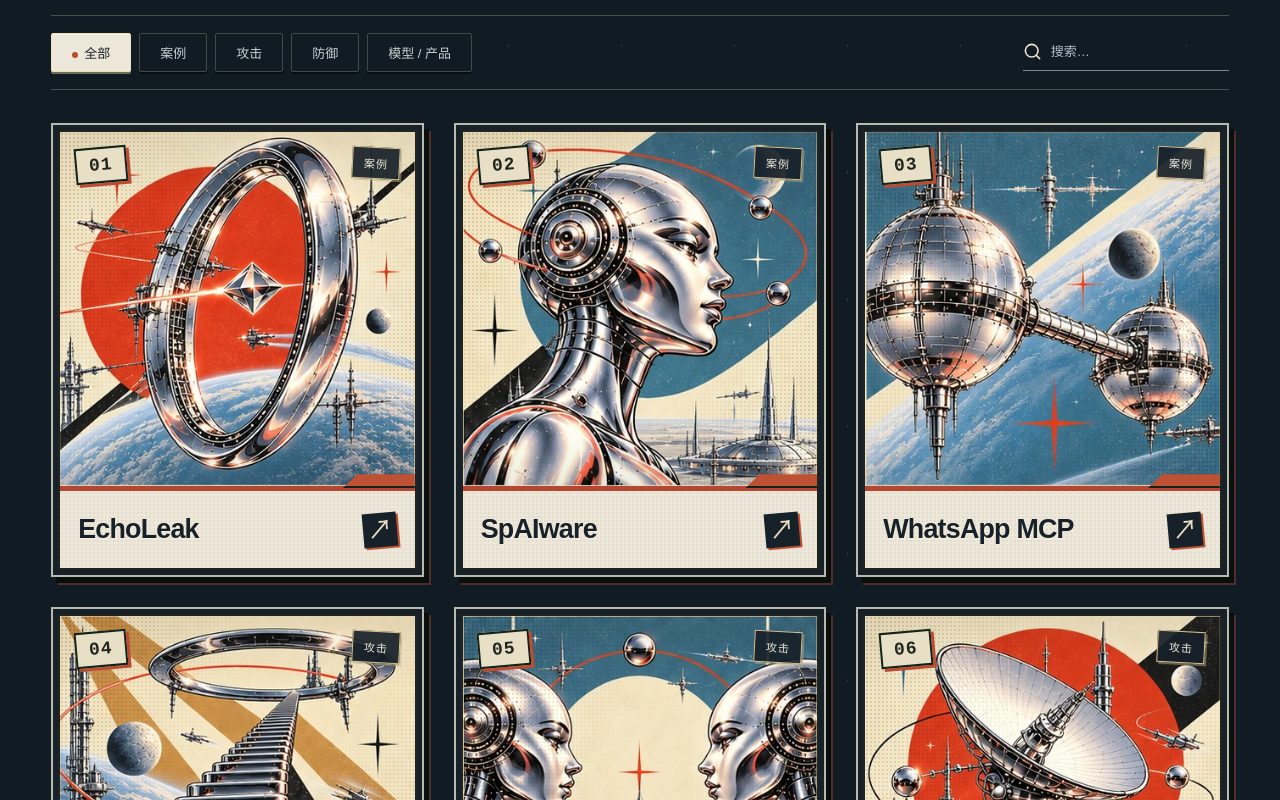
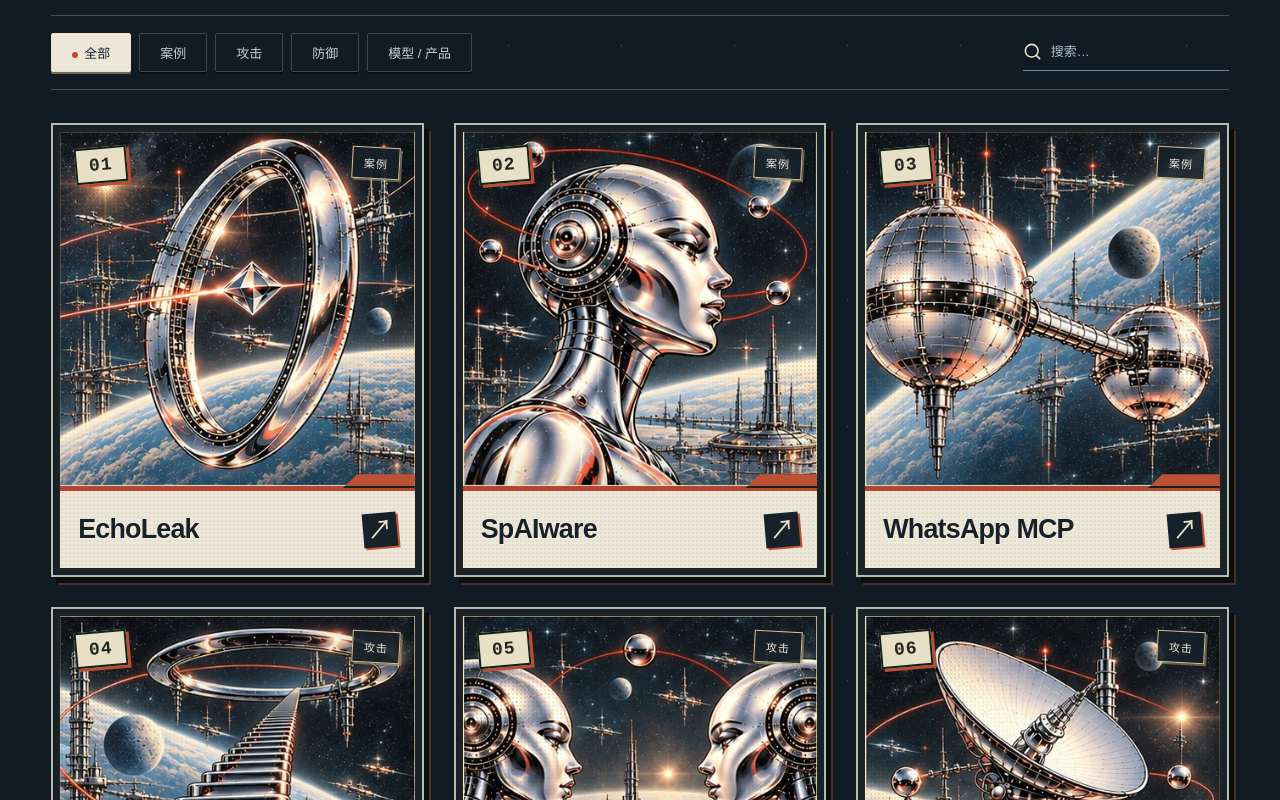
Before and after one commit to utopiazzr/safety-atlas, a React (Vite) app: page / in a window 1280 px wide. Shown: the part 980-1780 px from the top of the page. Built offline with nearby package versions, Linux system fonts and the light colour scheme.

Commit message:
Replace flat card color fields with layered orbital illustrations

```diff
--- a/src/CosmicArt.tsx
+++ b/src/CosmicArt.tsx
@@ -30,7 +30,7 @@ export function PosterArt({ id }: { id: string; kind?: string }) {
       <div
         className="cosmic-illustration"
         style={{
-          backgroundImage: `url(${import.meta.env.BASE_URL}cosmonaut-atlas.webp)`,
+          backgroundImage: `url(${import.meta.env.BASE_URL}cosmonaut-atlas.webp?v=orbital)`,
         }}
       />
       <div className="cover-halftone" />
```
Also changed, not shown: public/cosmonaut-atlas.webp, 2 other files (tests, documents, lock files or other folders).
